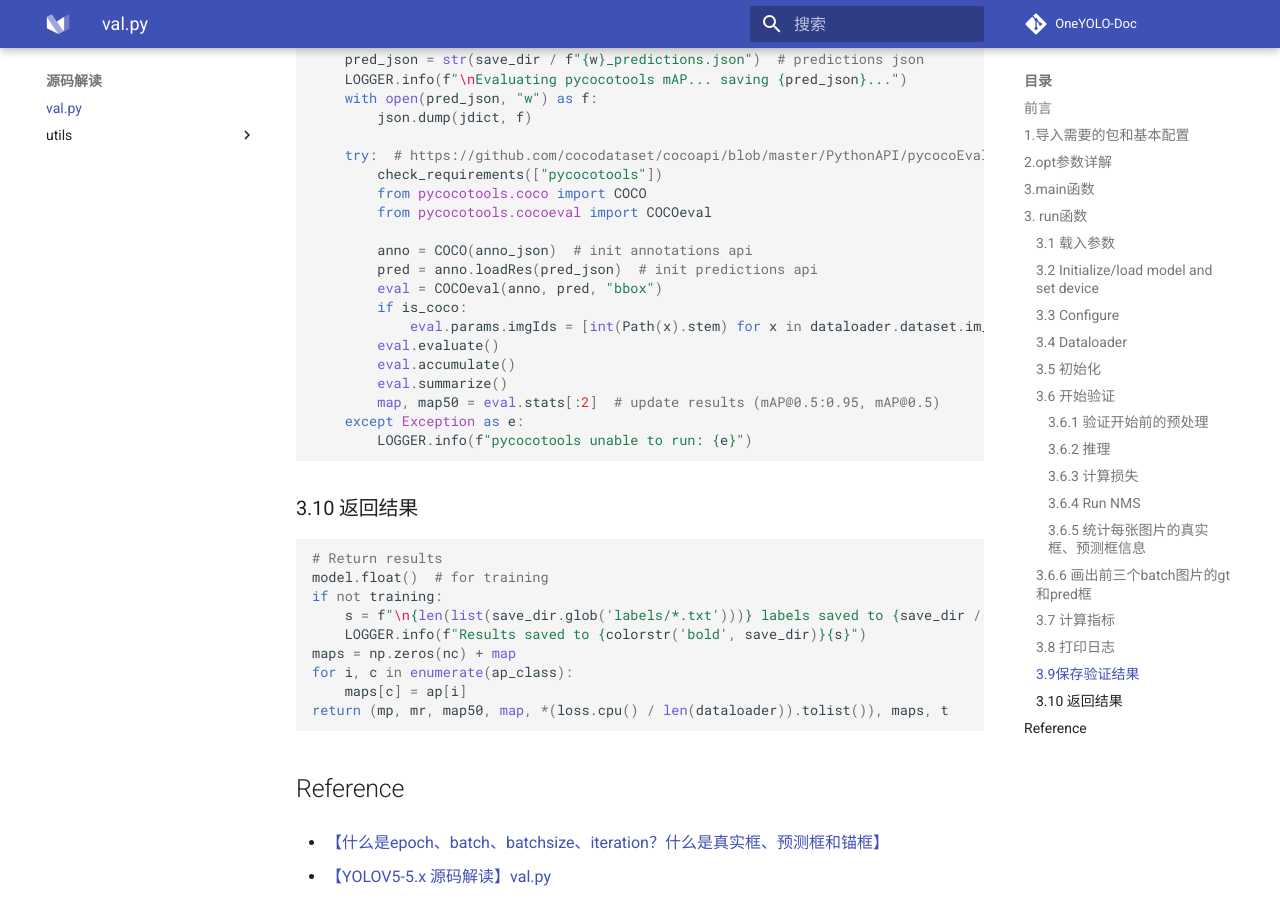
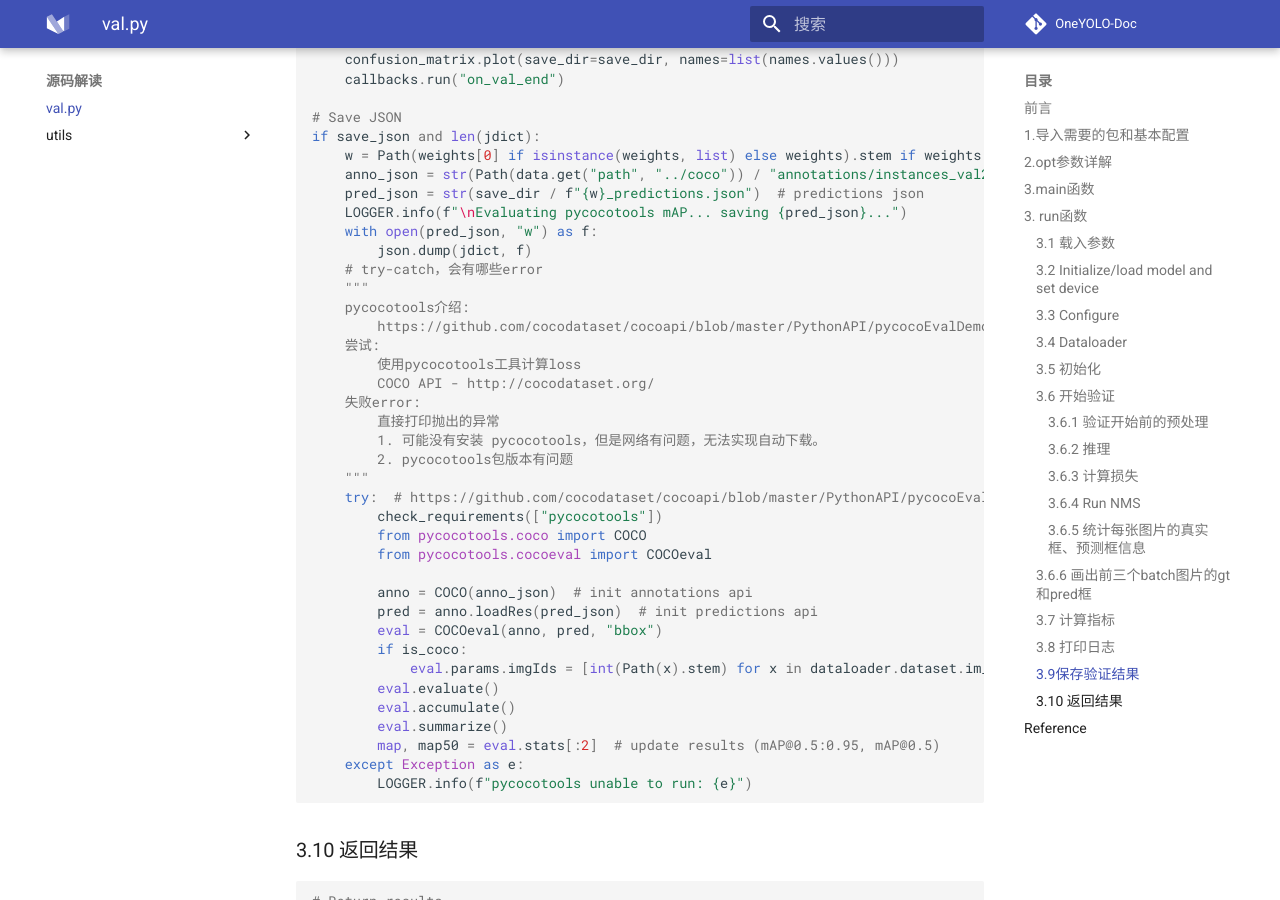
Before and after one commit to Oneflow-Inc/oneflow-yolo-doc, an MkDocs documentation site: the page built from docs/source_code_interpretation/val_py.md, in a window 1280 px wide and 900 px high, scrolled down 10301 px. Built offline with MkDocs 1.6.1 and Material for MkDocs 9.7.7, drawn with Linux system fonts in a browser that asks for light colours; comment, search, counter and statistics services are not loaded; some of the changed text lies outside the part shown.

Commit message:
Update val_py.md

````diff
--- a/docs/source_code_interpretation/val_py.md
+++ b/docs/source_code_interpretation/val_py.md
@@ -364,6 +364,13 @@
 
 ```python
 # Loss
+"""
+分类损失(cls_loss)：该损失用于判断模型是否能够准确地识别出图像中的对象，并将其分类到正确的类别中。
+
+置信度损失(obj_loss)：该损失用于衡量模型预测的框（即包含对象的矩形）与真实框之间的差异。
+
+边界框损失(box_loss)：该损失用于衡量模型预测的边界框与真实边界框之间的差异，这有助于确保模型能够准确地定位对象。
+"""
 if compute_loss:
     loss += compute_loss([x.float() for x in train_out], targets)[1]  # box, obj, cls
 ```
@@ -511,7 +518,18 @@
     LOGGER.info(f"\nEvaluating pycocotools mAP... saving {pred_json}...")
     with open(pred_json, "w") as f:
         json.dump(jdict, f)
-
+    # try-catch，会有哪些error
+    """
+    pycocotools介绍:
+        https://github.com/cocodataset/cocoapi/blob/master/PythonAPI/pycocoEvalDemo.ipynb
+    尝试:
+        使用pycocotools工具计算loss
+        COCO API - http://cocodataset.org/
+    失败error:
+        直接打印抛出的异常
+        1. 可能没有安装 pycocotools，但是网络有问题，无法实现自动下载。
+        2. pycocotools包版本有问题
+    """
     try:  # https://github.com/cocodataset/cocoapi/blob/master/PythonAPI/pycocoEvalDemo.ipynb
         check_requirements(["pycocotools"])
         from pycocotools.coco import COCO
````
